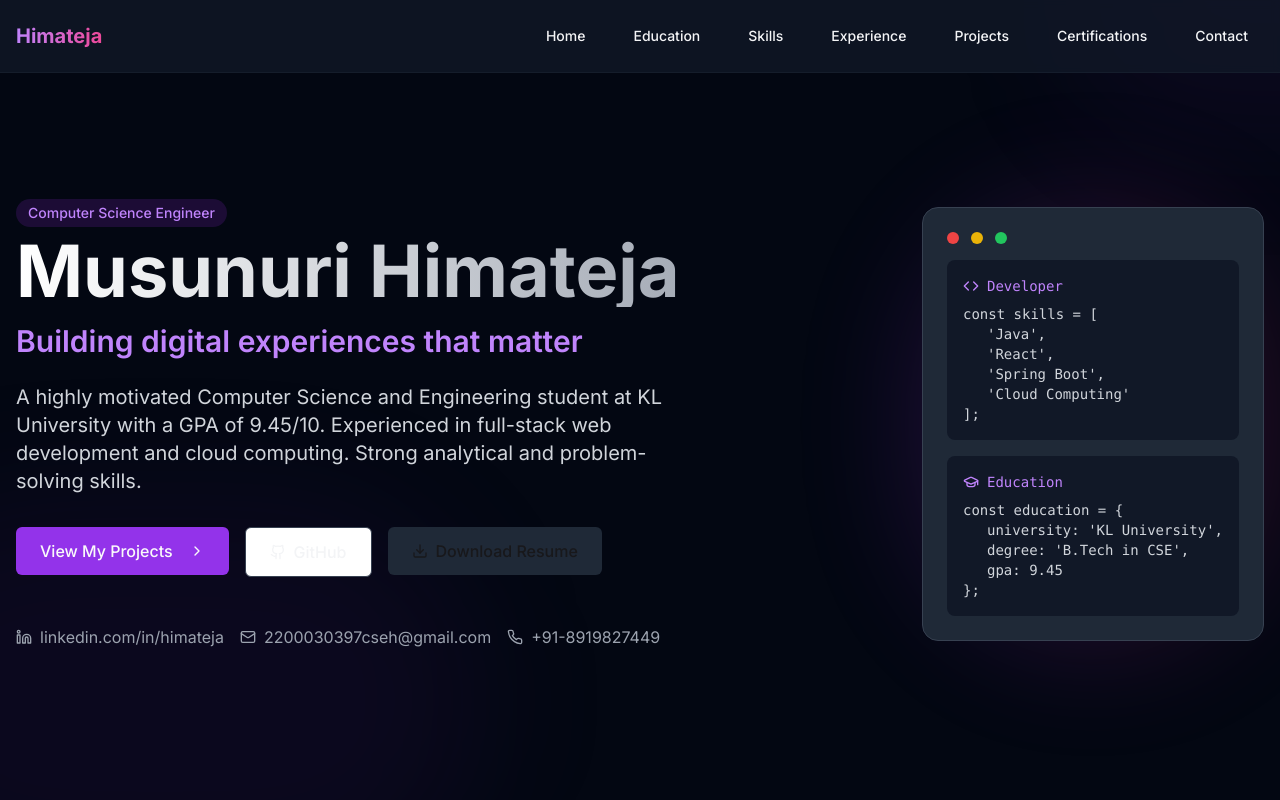
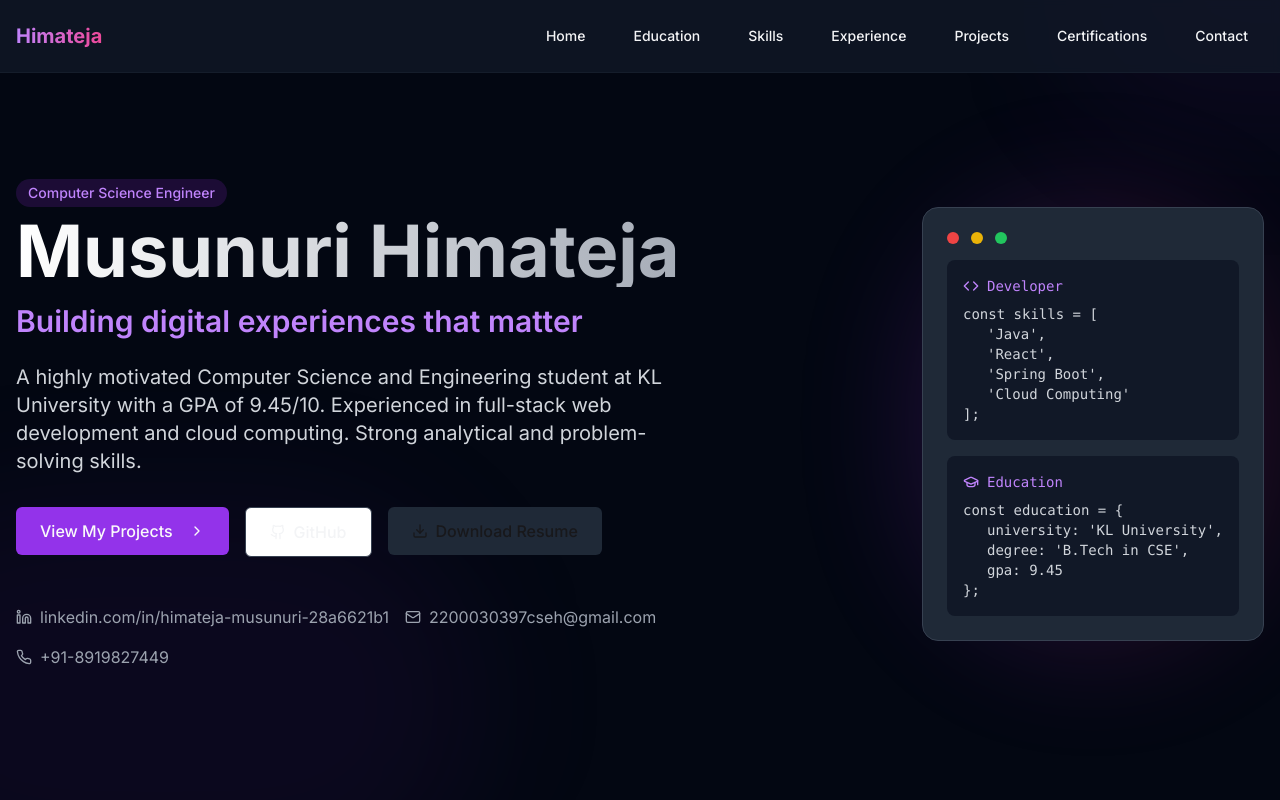
Before and after one commit to himateja28/portifolio, a Next.js app: page / in a window 1280 px wide. Shown: the top 800 px of the page. Built offline with nearby package versions, Linux system fonts and the light colour scheme.

Commit message:
Update page.tsx

```diff
--- a/app/page.tsx
+++ b/app/page.tsx
@@ -300,13 +300,13 @@ export default function Home() {
               className="mt-12 flex flex-wrap gap-4"
             >
               <a
-                href="https://linkedin.com/in/himateja"
+                href="https://www.linkedin.com/in/himateja-musunuri-28a6621b1/"
                 target="_blank"
                 rel="noopener noreferrer"
                 className="flex items-center gap-2 text-gray-400 hover:text-purple-400 transition-colors"
               >
                 <Linkedin size={16} />
-                <span>linkedin.com/in/himateja</span>
+                <span>linkedin.com/in/himateja-musunuri-28a6621b1</span>
               </a>
               <a
                 href="mailto:2200030397cseh@gmail.com"
```
